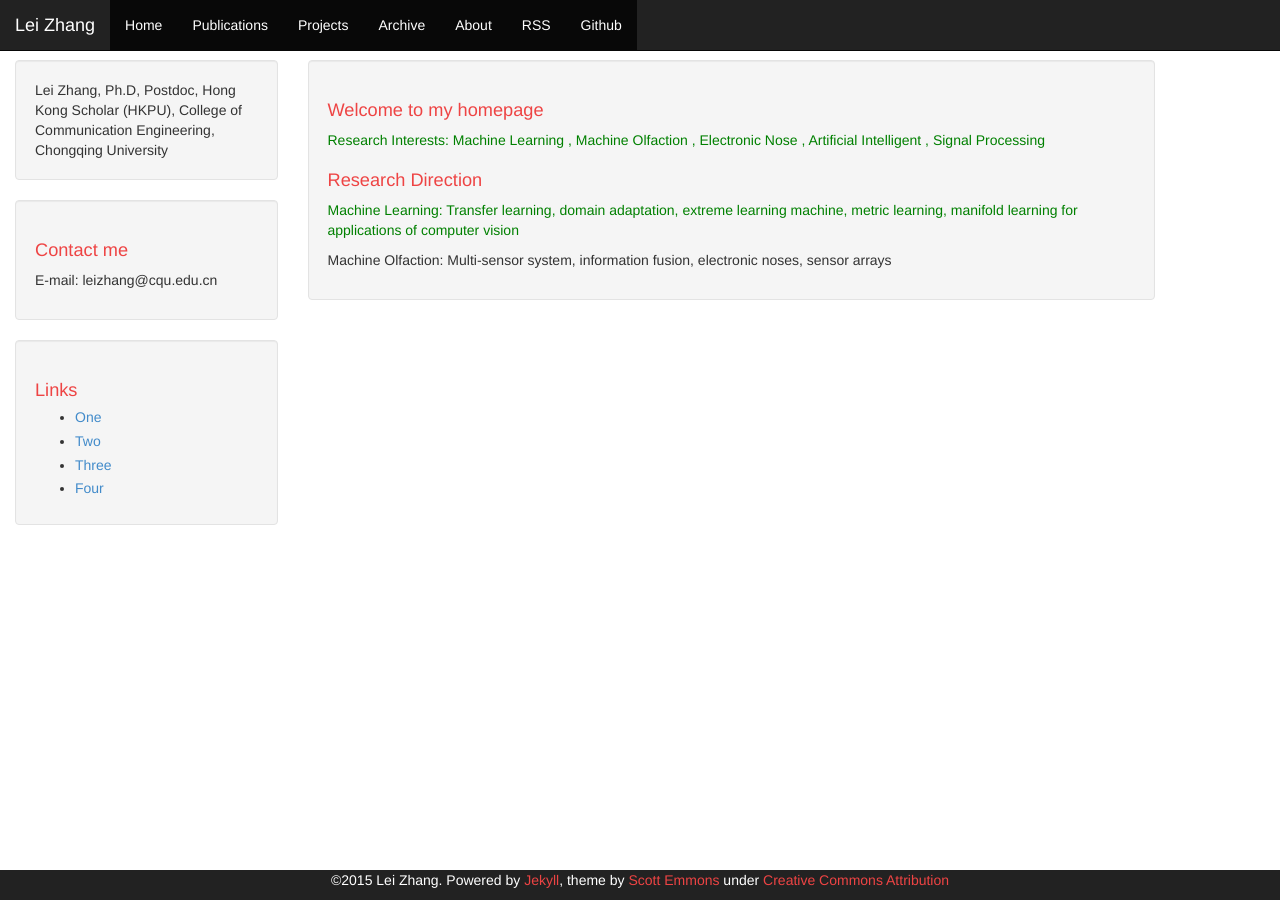
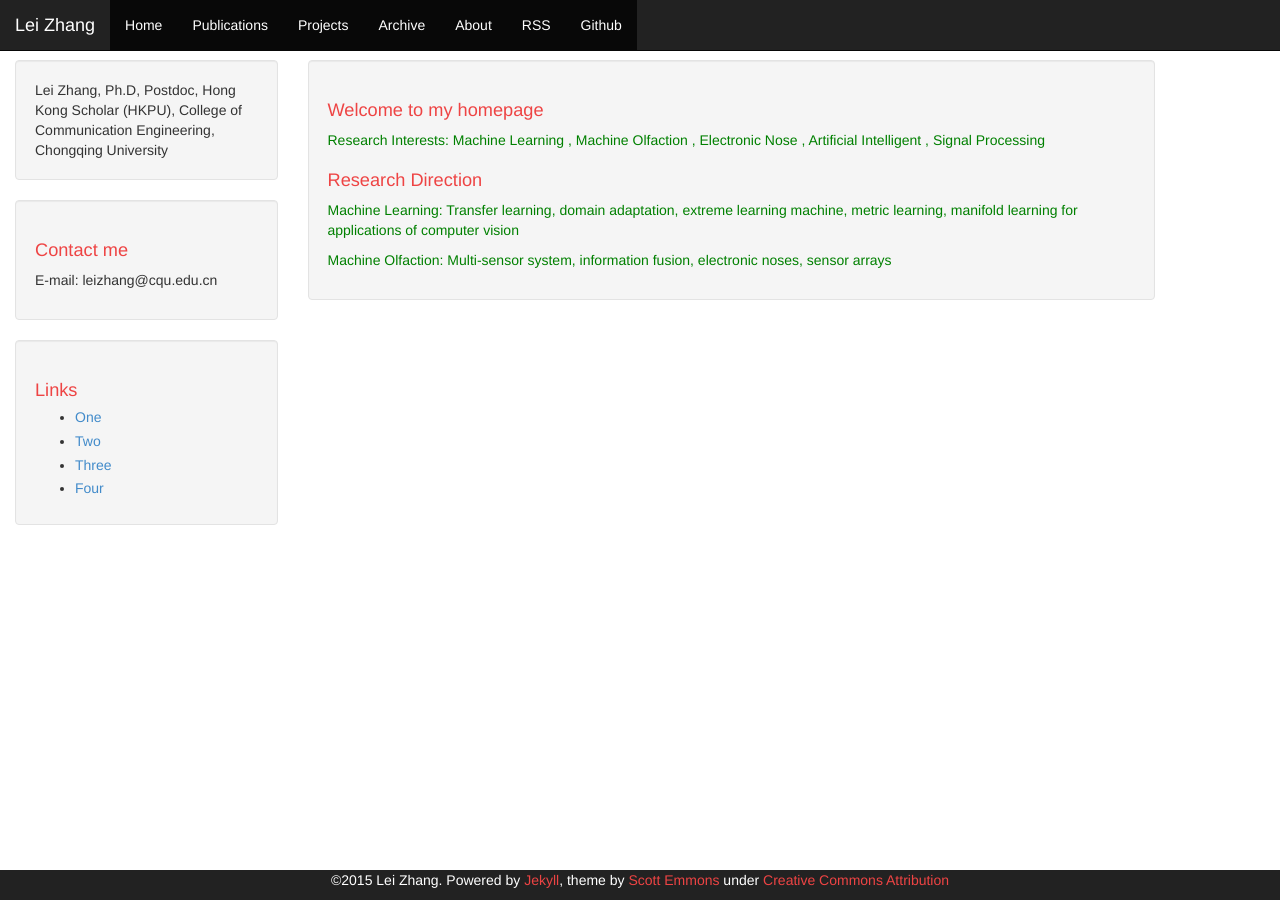
Before and after one commit to DrLeiZhang/website, a Jekyll site: the page built from index.html, in a window 1280 px wide. Built offline with Jekyll 4.4.1, drawn with Linux system fonts in a browser that asks for light colours; Markdown is read by kramdown in place of the engine named in the settings; the list of posts is cut into pages by our own code.

Commit message:
Update
Signed-off-by: leizhang@cqu.edu.cn <leizhang@cqu.edu.cn>

```diff
--- a/index.html
+++ b/index.html
@@ -3,9 +3,9 @@ layout: default
 ---
 <div class="well">
 <h1>Welcome to my homepage</h1>
-<p style="color:green;">Research Interests: Machine Learning , Machine Olfaction , Electronic Nose , Artificial Intelligent , Signal Processing </p>
+<p  style="color:green;">Research Interests: Machine Learning , Machine Olfaction , Electronic Nose , Artificial Intelligent , Signal Processing </p>
 
 <h1>Research Direction </h1>
-<p style="color:green;">Machine Learning: Transfer learning, domain adaptation, extreme learning machine, metric learning, manifold learning for applications of computer vision</p>
-<p>Machine Olfaction: Multi-sensor system, information fusion, electronic noses, sensor arrays</p>
+<p  style="color:green;">Machine Learning: Transfer learning, domain adaptation, extreme learning machine, metric learning, manifold learning for applications of computer vision</p>
+<p  style="color:green;">Machine Olfaction: Multi-sensor system, information fusion, electronic noses, sensor arrays</p>
 </div>
```
